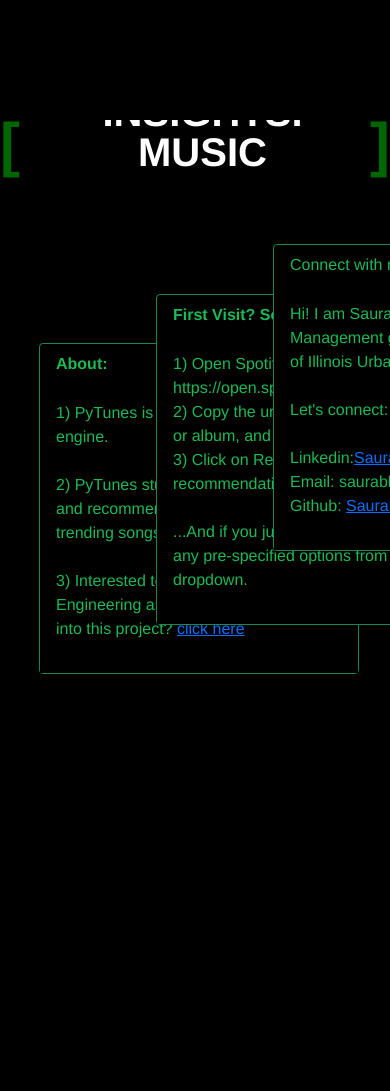
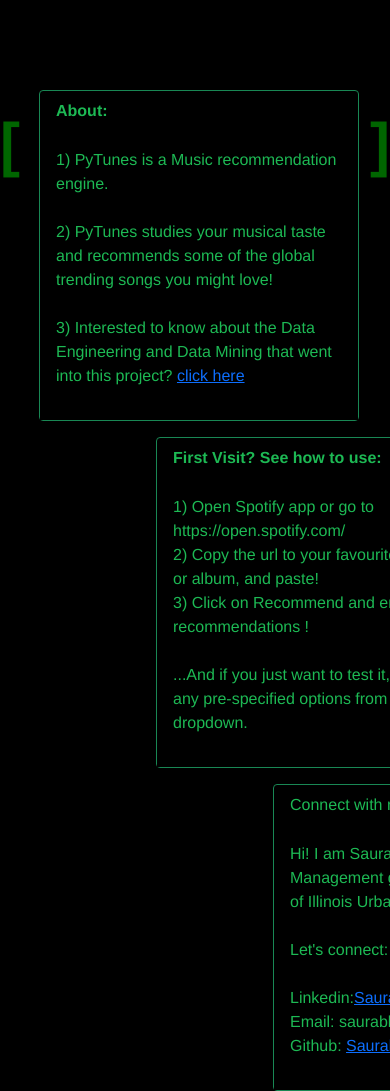
Before and after one commit to saurabhkhanolkar/Tunes, a Flask app: page /about in a window 390 px wide; the page is wider, and only the part inside the window is pictured. Shown: the part 56-1147 px from the top of that part. Before the commit the page ends 730 px from the top of that part, so only its background shows below. Run offline with Flask 2, Linux system fonts and the light colour scheme; parts of the project's set-up code (start-up, migrations or seed data) failed here and were passed over.

Commit message:
Update trends.html

```diff
--- a/templates/trends.html
+++ b/templates/trends.html
@@ -183,7 +183,7 @@
 
 
 
-
+<div class="col-sm-4">
 <div class="cs">
   <div class="card border-success mb-3" style="max-width: 20rem; background-color:black;"  >
   <div class="card-header" style="color: rgb(29, 185, 84);"><b>About:</b></div>
@@ -200,11 +200,11 @@
   </div>
   </div>
   </div>
+  </div>
 
 
 
-
-
+<div class="col-sm-4">
 <div class="cs1">
   <div class="card border-success mb-3" style="max-width: 20rem; background-color:black;"  >
   <div class="card-header" style="color: rgb(29, 185, 84);"><b>First Visit? See how to use:</b></div>
@@ -221,9 +221,10 @@
   </div>
   </div>
   </div>
+  </div>
 
 
-
+  <div class="col-sm-4">
   <div class="cs2">
   <div class="card border-success mb-3" style="max-width: 20rem; background-color:black;"  >
   <div class="card-header" style="color: rgb(29, 185, 84);">Connect with me:</div>
@@ -247,7 +248,7 @@
   </div>
   </div>
   </div>
-
+  </div>
 
 
 
```
